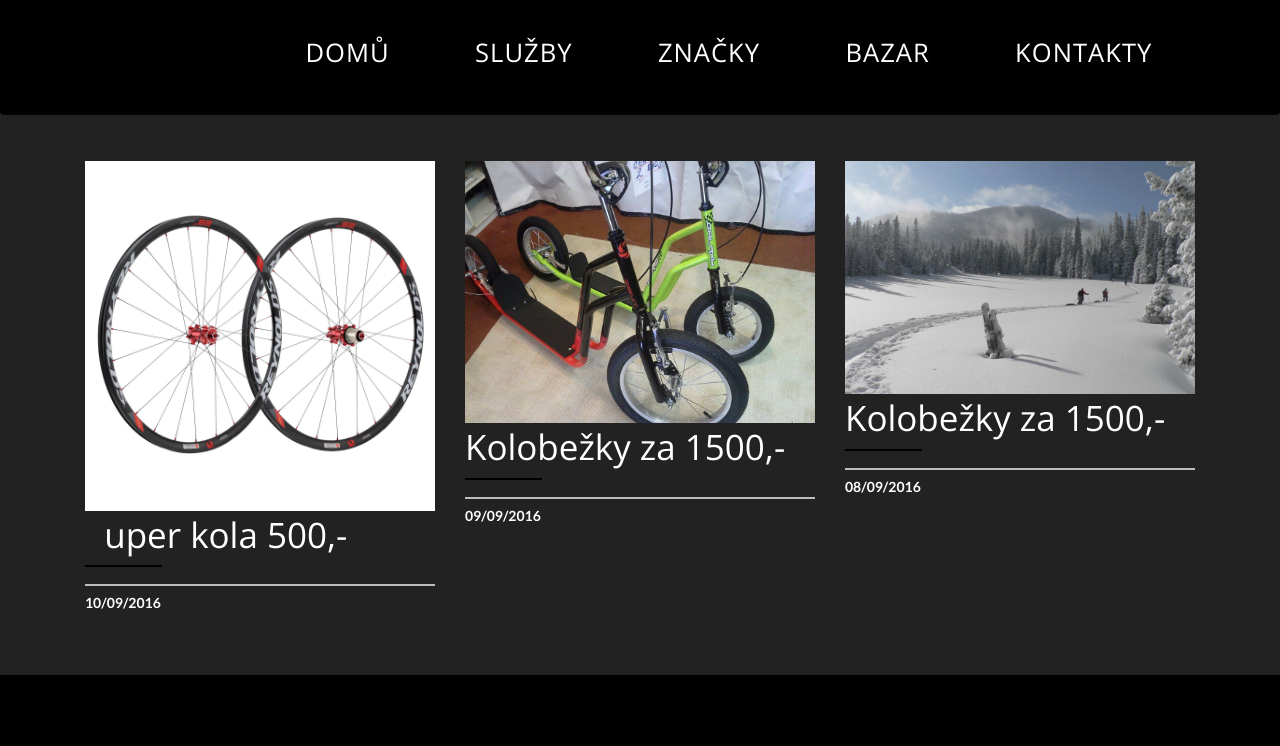
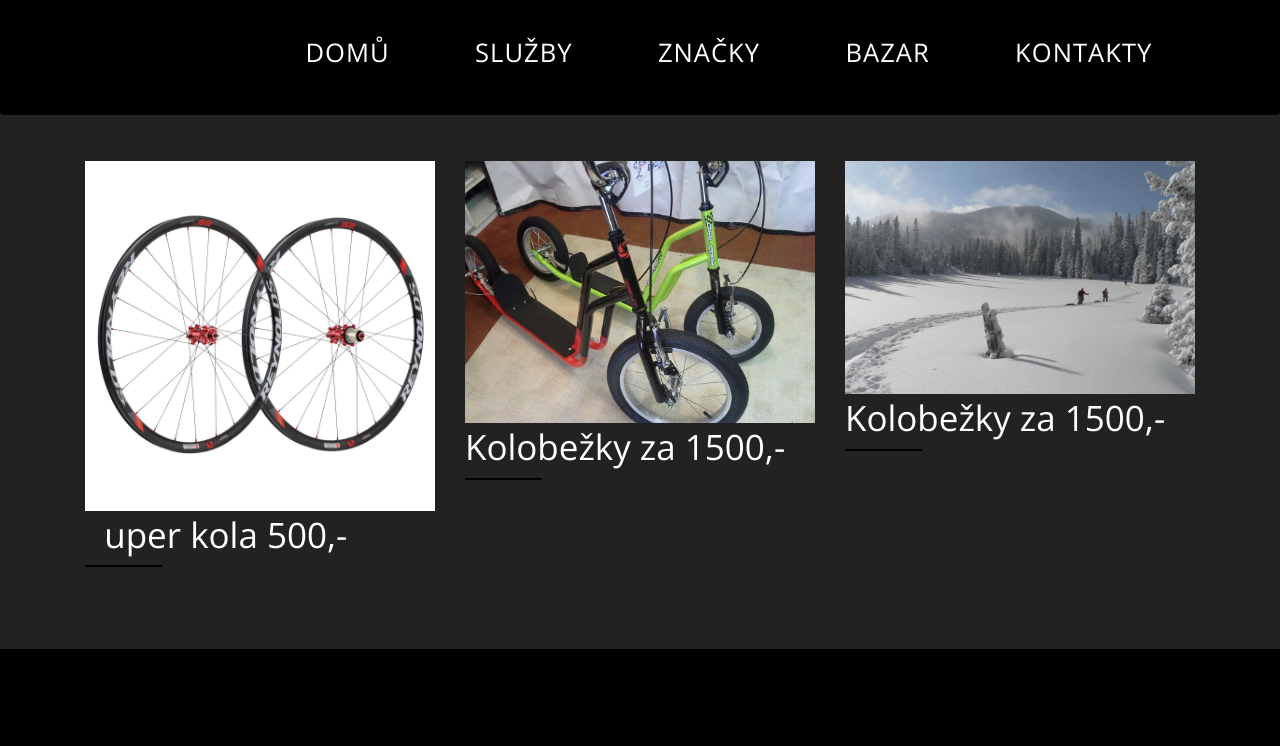
Before and after one commit to lpetrik/test, a plain HTML site: page bazar.html in a window 1280 px wide. Shown: the part 54-800 px from the top of the page. Drawn offline with nearby package versions, Linux system fonts and the light colour scheme; a web font is replaced by a local one.

Commit message:
create github pages

```diff
--- a/bazar.html
+++ b/bazar.html
@@ -77,7 +77,7 @@
                                 <h3 class="styled"><span style="font-weight: normal;"><a href="http://mobirise.com">S</a>uper</span> <span style="font-weight: normal;">kola</span> <span style="font-weight: normal;">500,-</span></h3>
                                 <div class="separator"></div>
 
-                                <span class="date">10/09/2016</span>
+
                             </div>
                         </div>
 
@@ -90,7 +90,7 @@
                                 <h3 class="styled"><span style="font-weight: normal;">Kolobežky za 1500,-</span></h3>
                                 <div class="separator"></div>
 
-                                <span class="date">09/09/2016</span>
+
                             </div>
                         </div>
 
@@ -103,7 +103,7 @@
                                 <h3 class="styled"><span style="font-weight: normal;">Kolobežky za 1500,-</span></h3>
                                 <div class="separator"></div>
 
-                                <span class="date">08/09/2016</span>
+
                             </div>
                         </div>
 
```
Also changed, not shown: kontakty.html (+1 -1 lines), 1 other file.
